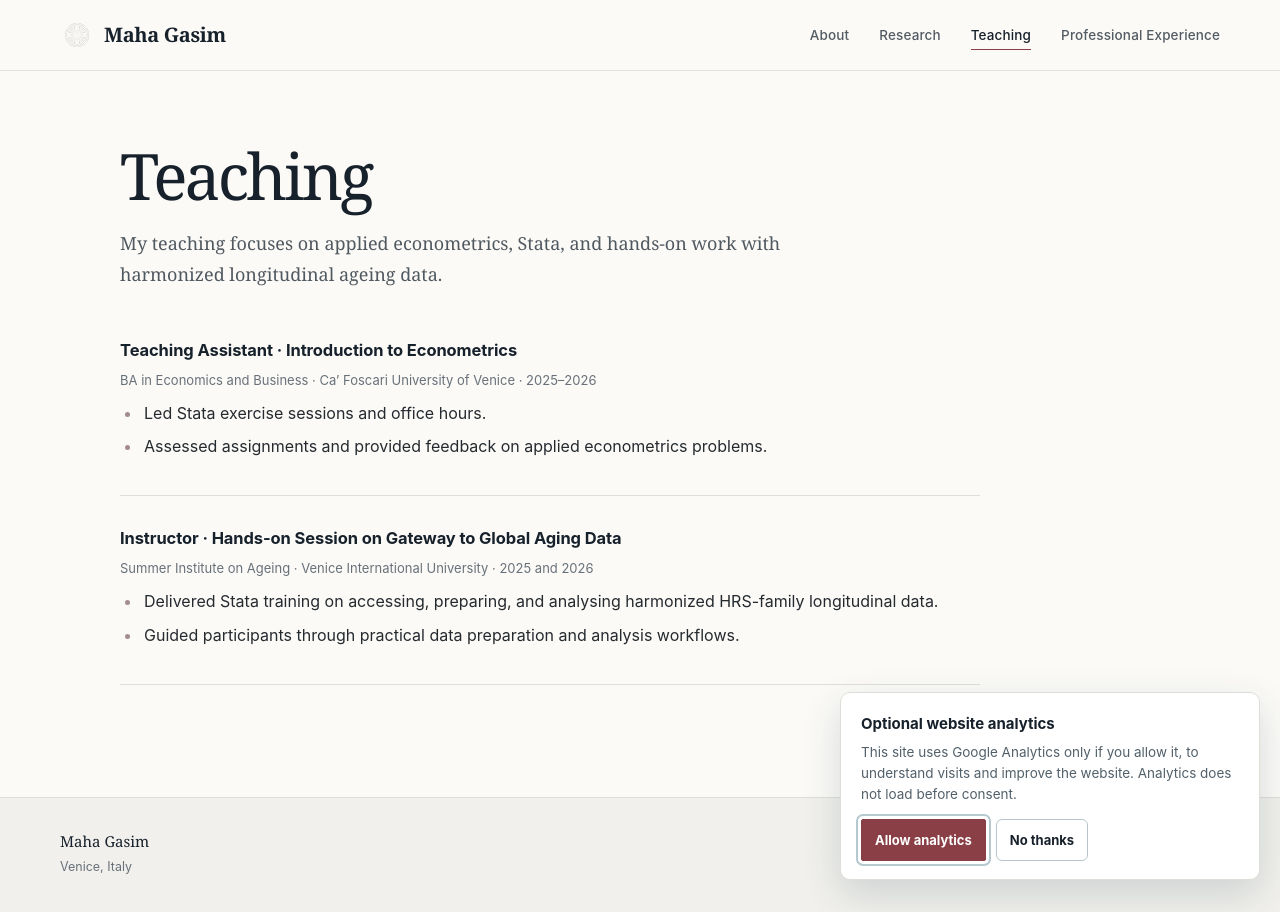
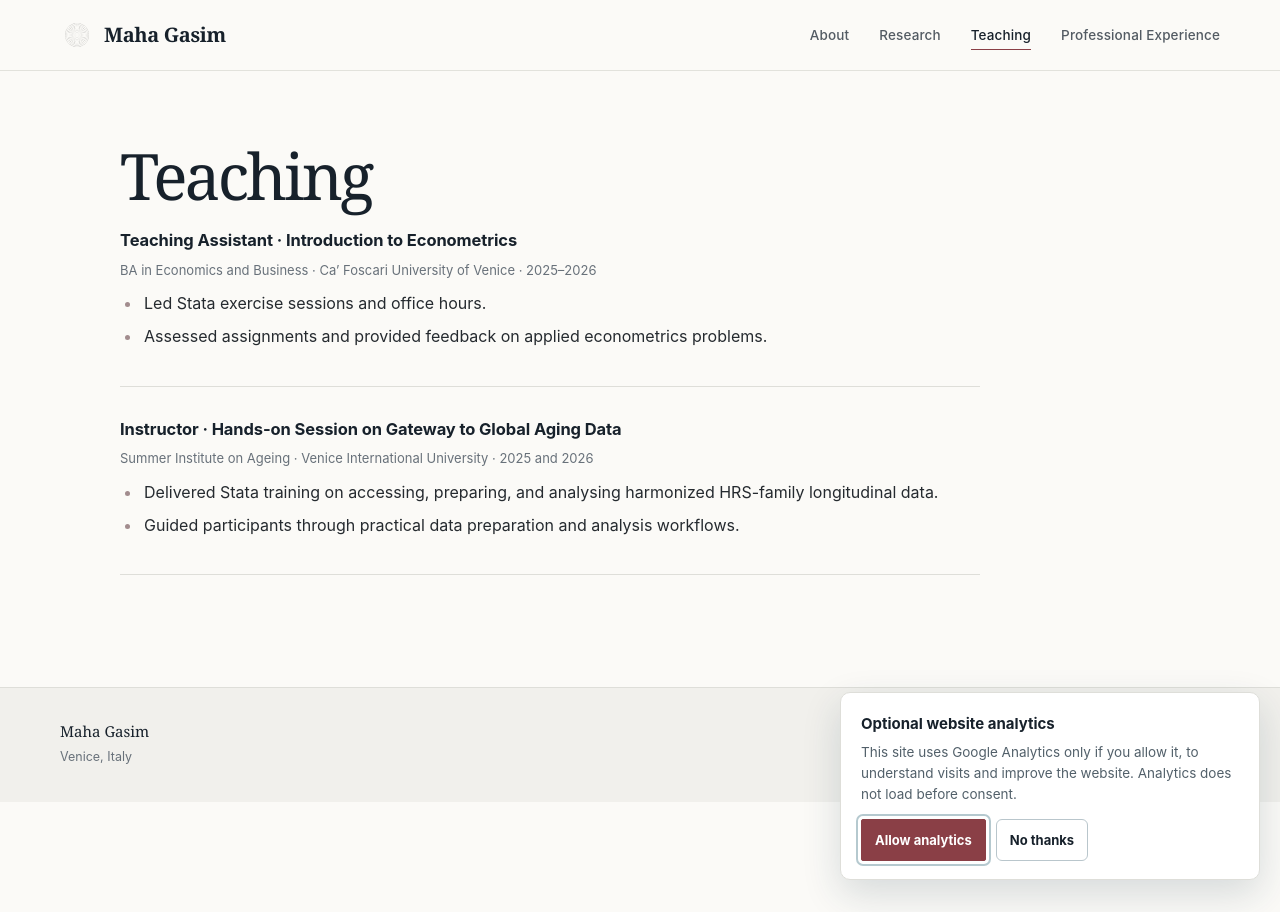
Before and after one commit to mahagasim/mahagasim.github.io, a Jekyll site: the page built from teaching.md, in a window 1280 px wide. Built offline with Jekyll 4.4.1, drawn with Linux system fonts in a browser that asks for light colours.

Commit message:
Remove teaching page intro paragraph

```diff
--- a/teaching.md
+++ b/teaching.md
@@ -5,8 +5,6 @@ description: Teaching experience in econometrics, Stata, and harmonized ageing d
 ---
 
 # Teaching
-
-<p class="page-intro">My teaching focuses on applied econometrics, Stata, and hands-on work with harmonized longitudinal ageing data.</p>
 
 <div class="entry">
   <h3>Teaching Assistant · Introduction to Econometrics</h3>
```
